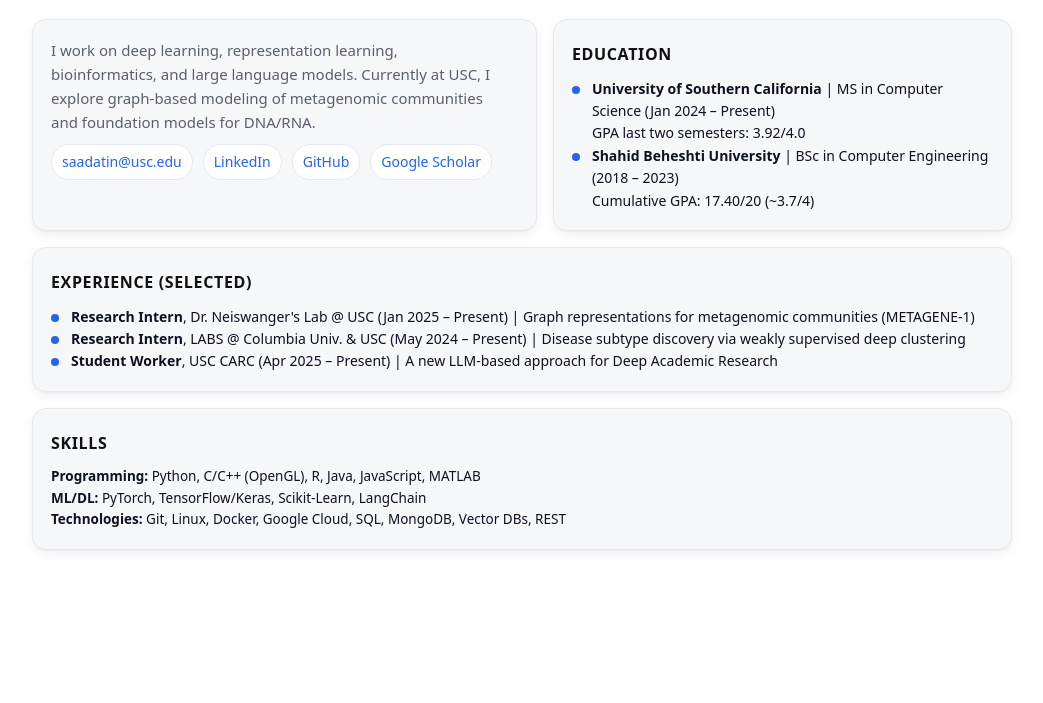
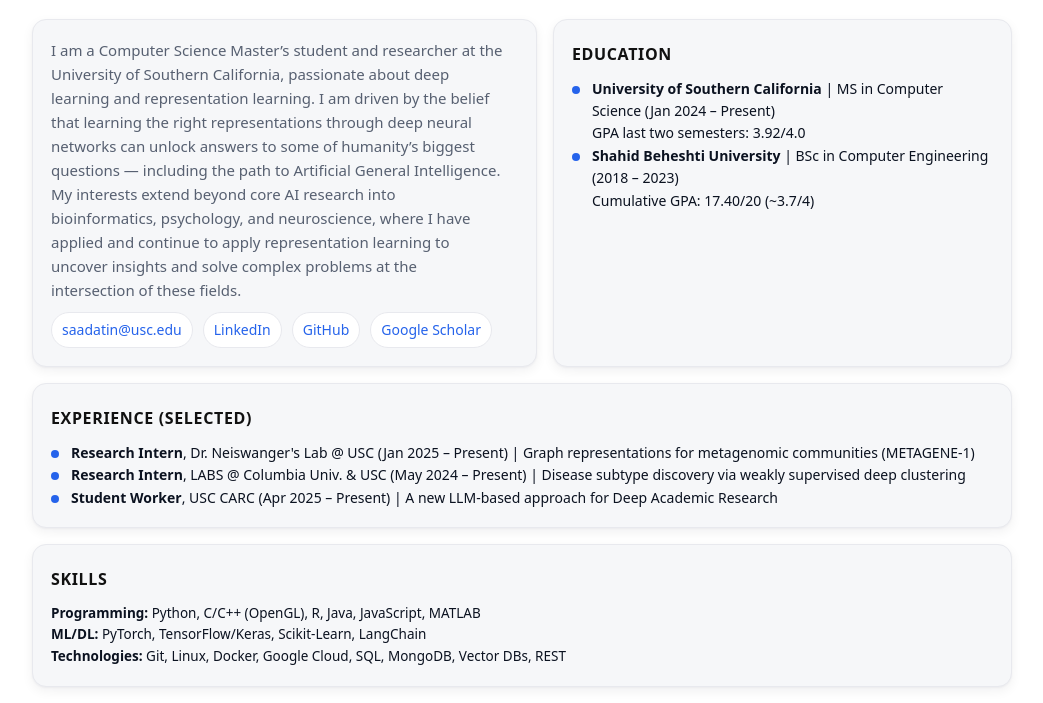
Before and after one commit to mehrshad-sdtn/mehrshad-sdtn.github.io, a plain HTML site: page index.html in a window 1280 px wide. Shown: the part 133-836 px from the top of the page, without its empty margins (118-1161 px from the left). Drawn offline with Linux system fonts and the light colour scheme.

Commit message:
Update index.html

```diff
--- a/index.html
+++ b/index.html
@@ -86,7 +86,7 @@
           <div class="about-top">
 
             <div class="bio">
-              I work on deep learning, representation learning, bioinformatics, and large language models. Currently at USC, I explore graph-based modeling of metagenomic communities and foundation models for DNA/RNA.
+              I am a Computer Science Master’s student and researcher at the University of Southern California, passionate about deep learning and representation learning. I am driven by the belief that learning the right representations through deep neural networks can unlock answers to some of humanity’s biggest questions — including the path to Artificial General Intelligence. My interests extend beyond core AI research into bioinformatics, psychology, and neuroscience, where I have applied and continue to apply representation learning to uncover insights and solve complex problems at the intersection of these fields.
             </div>
           </div>
           <div class="links">
```
